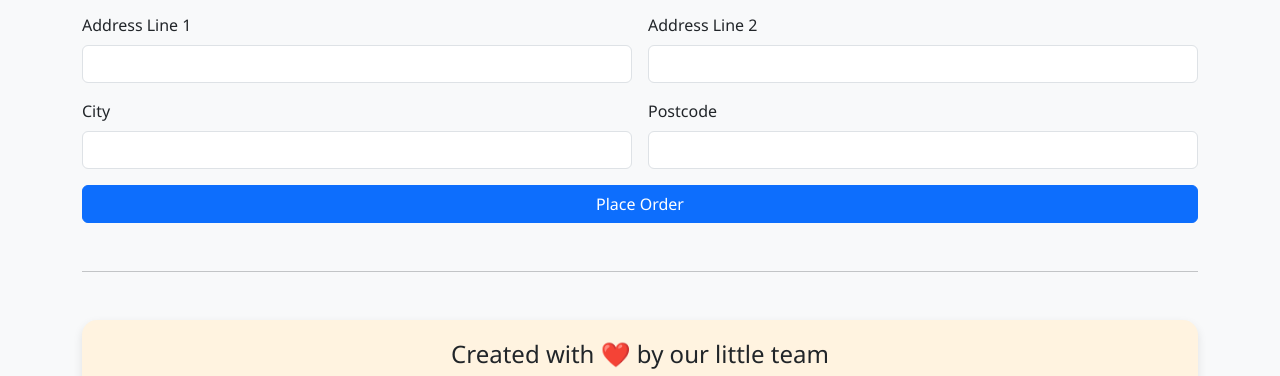
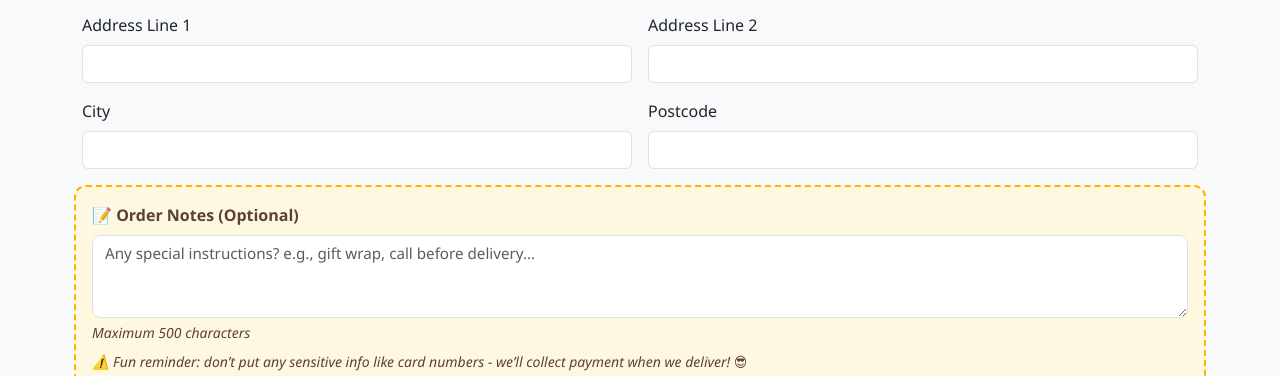
Before and after one commit to vkmalik/imagination-creation, a website: page public/index.html in a window 1280 px wide. Shown: the part 563-939 px from the top of the page. Drawn offline with nearby package versions, Linux system fonts and the light colour scheme; no server answers.

Commit message:
Add notes field

```diff
--- a/models/Order.js
+++ b/models/Order.js
@@ -43,7 +43,11 @@ const orderSchema = new mongoose.Schema(
         default: 'UK',
       },
     },
-
+    notes: {
+      type: String,
+      trim: true,
+      maxlength: 500,
+    },
     status: {
       type: String,
       default: 'pending',
--- a/public/index.html
+++ b/public/index.html
@@ -4,7 +4,6 @@
     <meta charset="UTF-8" />
     <meta name="viewport" content="width=device-width, initial-scale=1" />
     <title>Imagination Creation Shop - East Calder</title>
-    <!-- Bootstrap CSS -->
     <link
       href="https://cdn.jsdelivr.net/npm/bootstrap@5.3.0/dist/css/bootstrap.min.css"
       rel="stylesheet"
@@ -15,14 +14,13 @@
     <div class="container py-5">
       <h1 class="text-center mb-4">Imagination Creation Shop - East Calder</h1>
 
-      <!-- Description -->
       <div class="text-center mb-5">
         <p class="lead">
           🎨 <strong>Welcome to Our Fun Fundraising Shop!</strong>
         </p>
         <p class="lead">
           Pick your favorite handmade clay creation for just
-          <strong>£2</strong> — tell us what you want, and we’ll craft it! Once
+          <strong>£2</strong> - tell us what you want, and we’ll craft it! Once
           dry, <strong>Thea or Emily</strong> will deliver it to your doorstep
           tomorrow.
         </p>
@@ -34,15 +32,13 @@
           ❤️ Half of every £2 goes to children in need and guide dog programs.
         </p>
         <p class="lead">
-          🗓️ Starts <strong>Saturday, 17th March 2026</strong> — grab your
+          🗓️ Starts <strong>Saturday, 17th March 2026</strong> - grab your
           creation and join the fun!
         </p>
       </div>
 
-      <!-- Items -->
       <div id="items-container" class="row g-4 mb-5"></div>
 
-      <!-- Order Form -->
       <h2 class="mb-3">Place an Order</h2>
       <form id="order-form" class="row g-3">
         <div class="col-12 col-md-6">
@@ -75,6 +71,24 @@
           <input type="text" id="postcode" class="form-control" required />
         </div>
 
+        <div class="col-12 order-notes">
+          <label for="notes" class="form-label"
+            >📝 Order Notes (Optional)</label
+          >
+          <textarea
+            id="notes"
+            class="form-control"
+            rows="3"
+            maxlength="500"
+            placeholder="Any special instructions? e.g., gift wrap, call before delivery..."
+          ></textarea>
+          <div class="form-text">Maximum 500 characters</div>
+          <div class="form-text order-warning">
+            ⚠️ Fun reminder: don’t put any sensitive info like card numbers -
+            we’ll collect payment when we deliver! 😎
+          </div>
+        </div>
+
         <div class="col-12">
           <button type="submit" class="btn btn-primary w-100">
             Place Order
@@ -82,10 +96,8 @@
         </div>
       </form>
 
-      <!-- Message -->
       <div id="message" class="mt-4 text-center fw-bold text-success"></div>
 
-      <!-- Footer - Kids -->
       <hr class="my-5" />
       <div class="kids-section text-center">
         <h4 class="mb-3">Created with ❤️ by our little team</h4>
--- a/public/script.js
+++ b/public/script.js
@@ -45,6 +45,7 @@ orderForm.addEventListener('submit', async (e) => {
       city: document.getElementById('city').value,
       postcode: document.getElementById('postcode').value,
     },
+    notes: document.getElementById('notes').value || '',
   };
 
   const res = await fetch('/api/orders', {
--- a/public/style.css
+++ b/public/style.css
@@ -106,3 +106,33 @@ body {
     padding: 10px 18px;
   }
 }
+
+.order-notes {
+    background-color: #fff8e1;
+    border: 2px dashed #ffb300;
+    border-radius: 12px;
+    padding: 1rem;
+    margin-bottom: 1rem;
+}
+.order-notes label {
+    font-weight: 600;
+    color: #5d4037;
+}
+
+.order-notes textarea {
+    border-radius: 8px;
+    resize: vertical;
+    min-height: 80px;
+    font-size: 0.95rem;
+}
+
+.order-notes .form-text {
+    color: #5d4037;
+    font-style: italic;
+}
+
+.order-warning {
+    color: #b71c1c;
+    font-weight: 500;
+    margin-top: 0.5rem;
+}
```
Also changed, not shown: routes/orders.js (+12 -2 lines).
